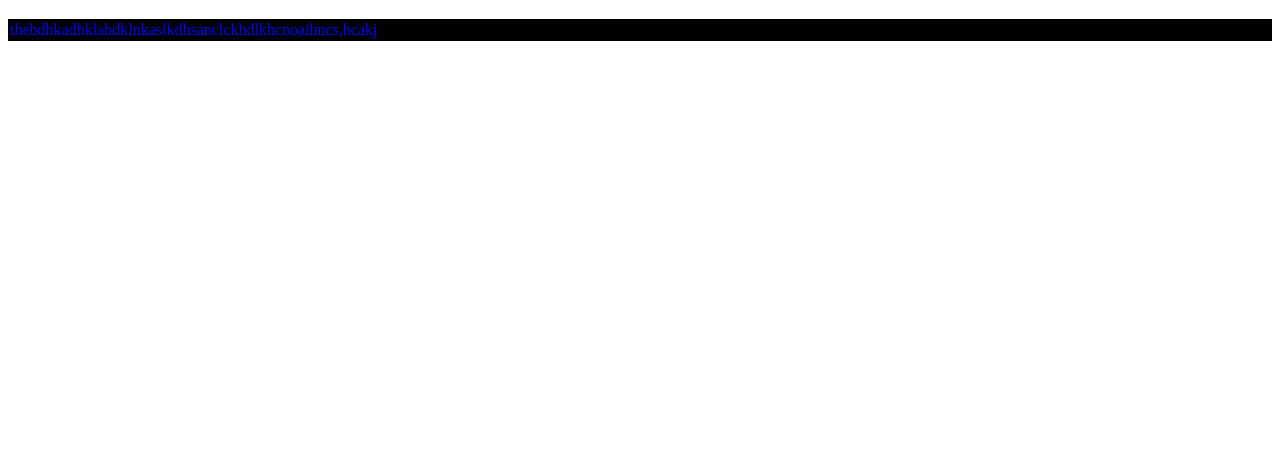
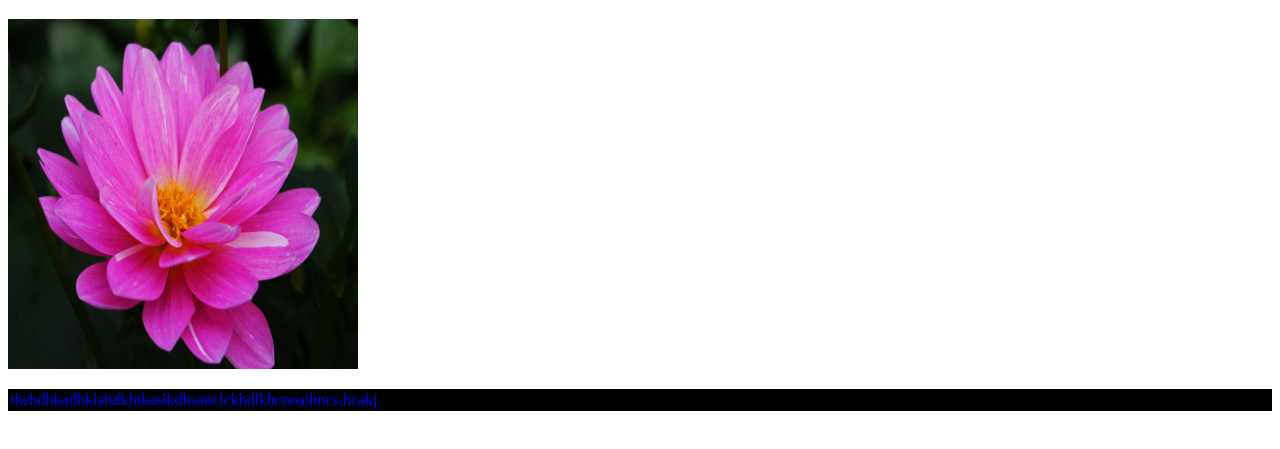
Before and after one commit to shabana-000/frontend, a plain HTML site: page day.html in a window 1280 px wide. Shown: the part 61-510 px from the top of the page. Drawn offline with Linux system fonts and the light colour scheme.

Commit message:
image added

```diff
--- a/day.html
+++ b/day.html
@@ -26,6 +26,7 @@
   </head>
    <body>
   <h1>indias time</h1>
+  <img src="./Beautiful-pink-flower_-_West_Virginia_-_ForestWander.jpg" height="350px" width="350px"/>
   <p class="ex">thebdhkadhklahdklnkaslkdhsanclckhdlkhcnoaihncs,hcakj</p>
 
 
```
